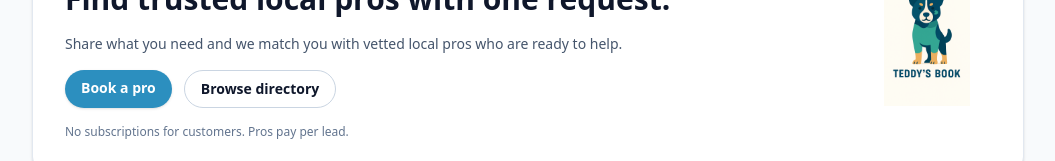
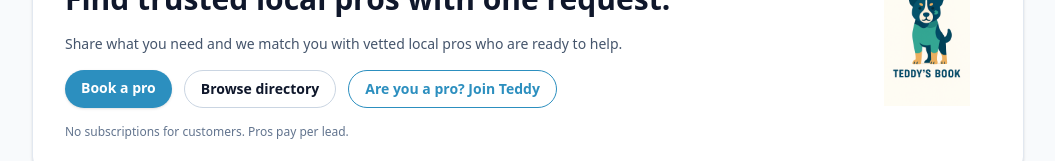
Before and after one commit to MochaMalibuKen/teddysbook, a Next.js app: page / in a window 1280 px wide. Shown: the part 137-298 px from the top of the page, without its empty margins (112-1167 px from the left). Built offline with nearby package versions, Linux system fonts and the light colour scheme.

Commit message:
Add pro join CTA to homepage

```diff
--- a/app/page.tsx
+++ b/app/page.tsx
@@ -97,11 +97,17 @@
               </Link>
               <Link
                 href="/directory"
-                className="rounded-full border border-slate-300 px-4 py-2 text-sm font-semibold text-slate-900"
-              >
-                Browse directory
-              </Link>
-            </div>
+            className="rounded-full border border-slate-300 px-4 py-2 text-sm font-semibold text-slate-900"
+          >
+            Browse directory
+          </Link>
+          <Link
+            href="/pro/join"
+            className="rounded-full border border-teddy-blue px-4 py-2 text-sm font-semibold text-teddy-blue"
+          >
+            Are you a pro? Join Teddy
+          </Link>
+        </div>
             <p className="text-xs text-slate-500">
               No subscriptions for customers. Pros pay per lead.
             </p>
```
